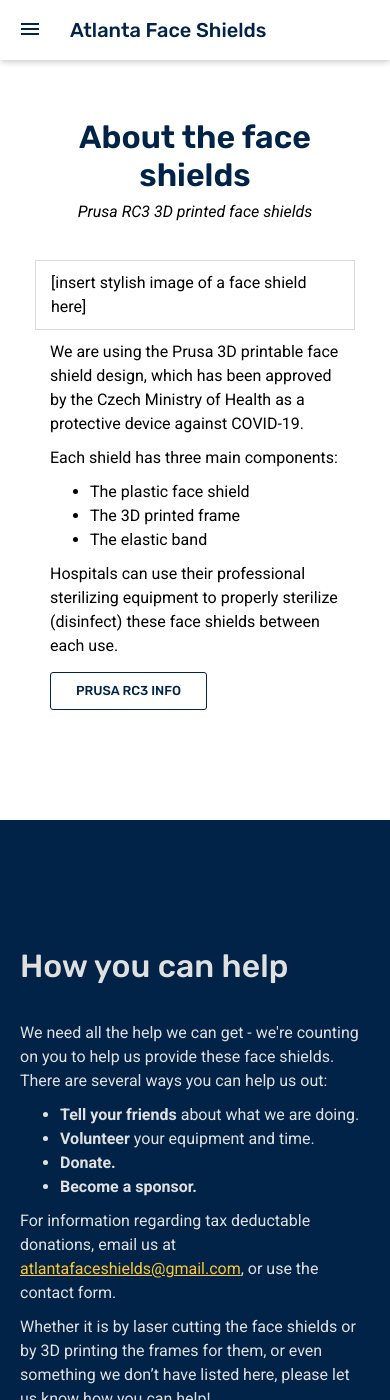
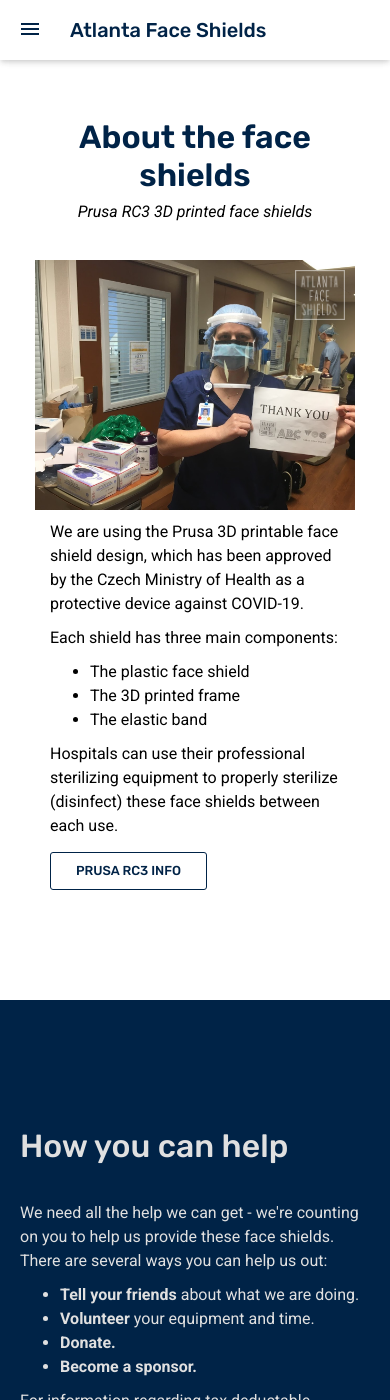
Before and after one commit to jackbuehner/afs-website, a Jekyll site: the page built from index.html, in a window 390 px wide and 1400 px high, scrolled down 1671 px. Built offline with Jekyll 4.4.1, drawn with Linux system fonts in a browser that asks for light colours.

Commit message:
add image for about face sheilds section

```diff
--- a/index.html
+++ b/index.html
@@ -42,7 +42,8 @@ title: index
         <a href="https://www.prusa3d.com/covid19/" class="btn">Prusa RC3 info</a>
       </div>
       <div class="face-masks-image-wrapper">
-        <p>[insert stylish image of a face shield here]</p>
+        <img src="/files/hunt-thanks.jpg" class="hidden">
+        <img src="/files/atlanta-face-shields-logo-white.png" class="img-logo-overlay">
       </div>
     </div>
   </container>
--- a/main.scss
+++ b/main.scss
@@ -4,7 +4,21 @@
 
 $primary: #002347;
 $secondary: #fdc632;
+$logo-width: 50px;
+$logo-height: 50px;
+$logo-overlay-offset: 10px;
 
+.img-logo-overlay {
+  width: $logo-width;
+  height: $logo-height;
+  position: relative;
+  top: $logo-overlay-offset;
+  left: calc(100% - #{$logo-width} - #{$logo-overlay-offset});
+  opacity: 0.5;
+}
+img.hidden {
+  display: none;
+}
 html, body {
   margin: 0;
   padding: 0;
@@ -245,7 +259,7 @@ article {
 #masks container {
   > div {
     display: flex;
-    @media (max-width: 900px) {
+    @media (max-width: 700px) {
       flex-direction: column-reverse;
     }
     > div {
@@ -254,10 +268,27 @@ article {
       margin: 0 15px;
     }
     .face-masks-image-wrapper {
+      padding: 0;
+      background-image: url(/files/hunt-thanks.jpg);
+      background-size: contain;
+      background-repeat: no-repeat;
+      background-position-x: center;
+      background-position-y: top;
       min-width: 400px;
-      border: 1px solid rgba(0,0,0,0.15);
-      @media (max-width: 900px) {
+      @media (max-width: 800px) {
+        min-width: 350px;
+      }
+      @media (max-width: 750px) {
+        min-width: 300px;
+      }
+      @media (max-width: 700px) {
         min-width: unset;
+        min-height: 350px;
+        background-size: cover;
+        background-position-y: center;
+      }
+      @media (max-width: 550px) {
+        min-height: 250px;
       }
     }
   }
```
Also changed, not shown: files/atlanta-face-shields-logo-black.png (renamed from files/atlanta-face-shields-logo.png), files/atlanta-face-shields-logo-white.png (added), files/hunt-thanks.jpg (added).
